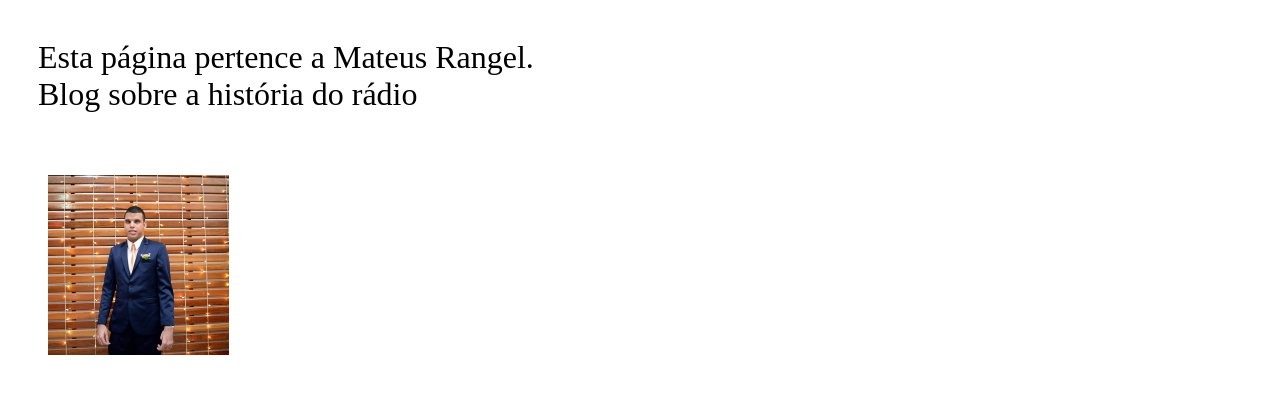
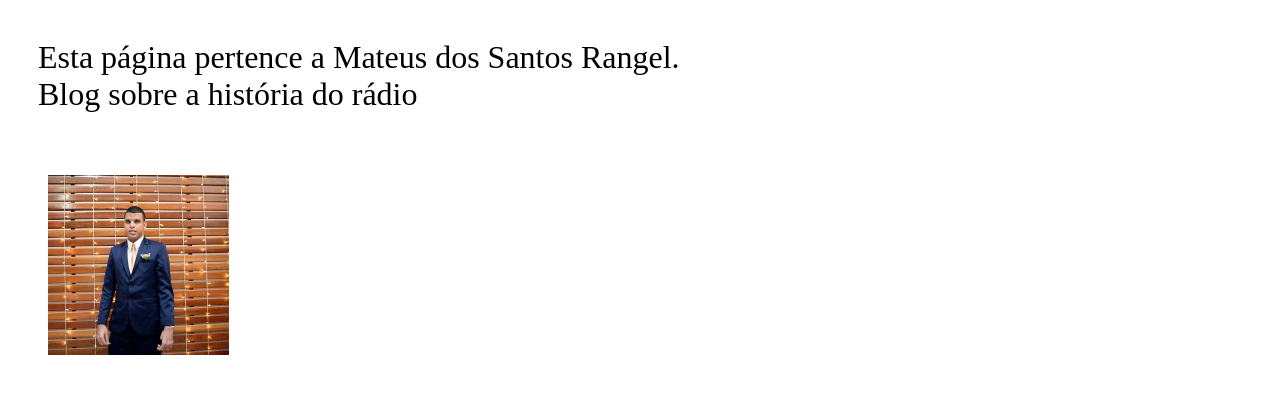
Before and after one commit to mateusrangel27/blog-do-mateus, a website: page index.html in a window 1280 px wide. Shown: the part 193-606 px from the top of the page. Drawn offline with Linux system fonts and the light colour scheme.

```diff
--- a/index.html
+++ b/index.html
@@ -15,7 +15,7 @@
         Página Inicial
     </h2>
     <p>
-        Esta página pertence a Mateus Rangel.
+        Esta página pertence a Mateus dos Santos Rangel.
 <br>
 Blog sobre a história do rádio
 </p>
```
